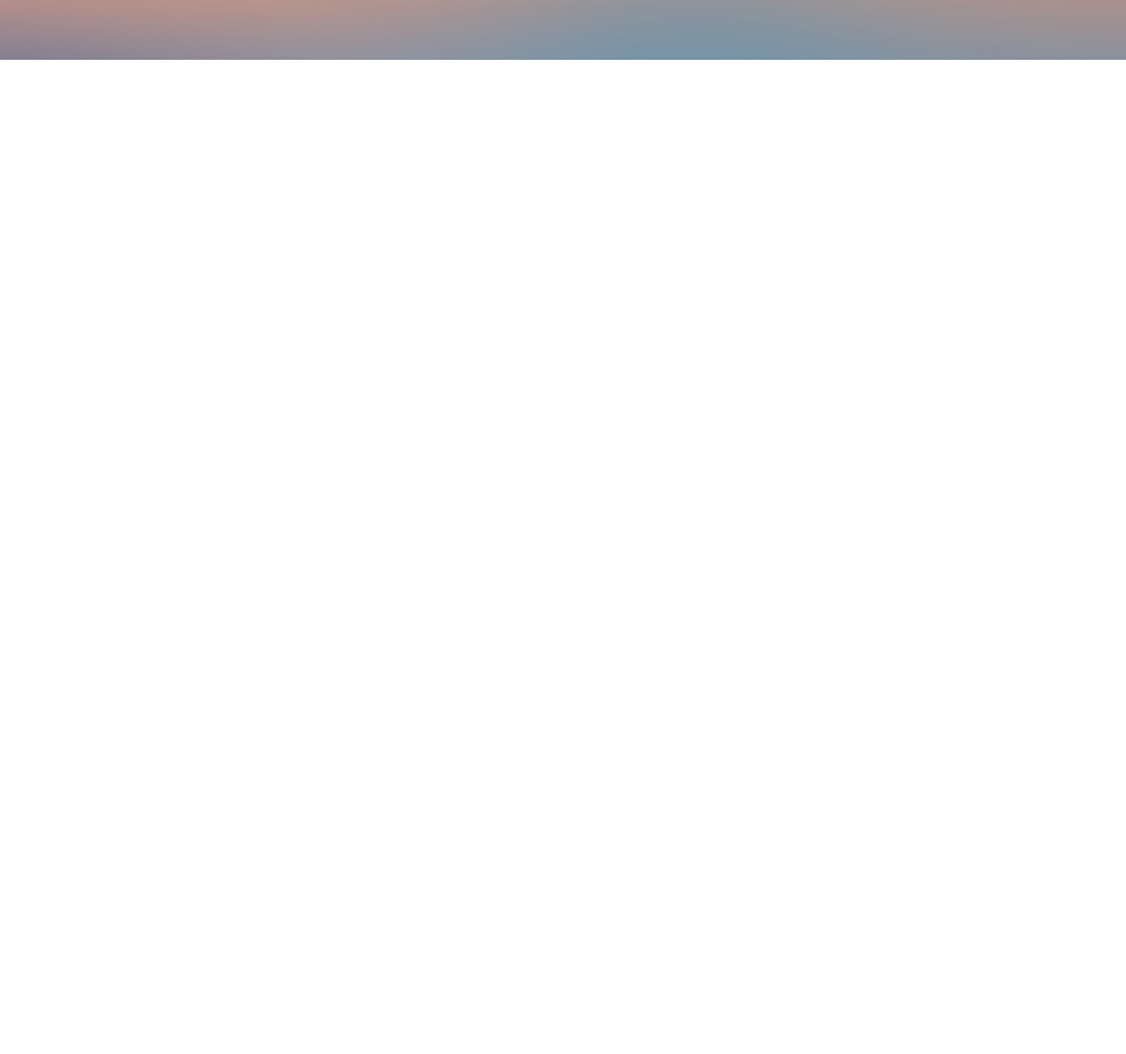
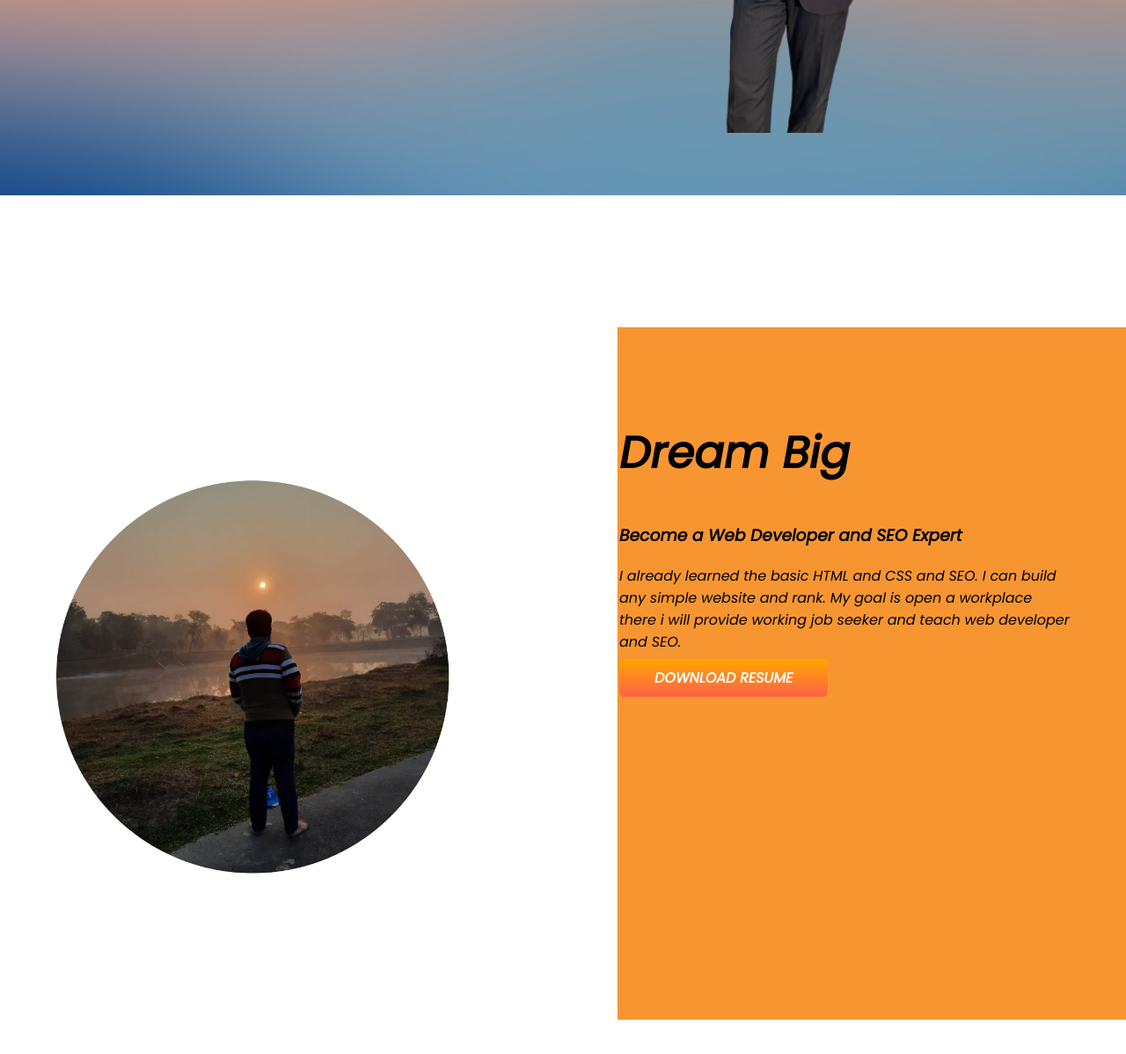
Before and after one commit to Rafsan12/Main-portfolio, a plain HTML site: page index.html in a window 1280 px wide. Shown: the part 528-1726 px from the top of the page at 88% size. Before the commit the page ends 800 px from the top, so only its background shows below. Drawn offline with Linux system fonts and the light colour scheme.

Commit message:
Dream Big

```diff
--- a/index.html
+++ b/index.html
@@ -21,10 +21,23 @@
     </div>
 
     <div class="half-with">
-        <img src="images/Social Media Photo Profile Picture Frame Instagram Post.png" alt="">
+        <img src="images/WhatsApp_Image_2021-12-30_at_7.36.37_PM-removebg-preview.png" alt="">
 
     </div>
 
    </section>
+   <section class="dream-big">
+       <div class="half-with">
+           <img src="images/Untitled design (3).png">
+       </div >
+       <div class="half-with">
+           <h1> Dream Big</h1>
+           <h3> Become a Web Developer and SEO Expert</h3>
+           <p>I already learned the basic HTML and CSS and SEO. I can build any simple website and rank. My goal is open a workplace there i will provide working job seeker and teach web developer and SEO.
+
+           </p>
+           <a class="link-button" target="blank" href=""> DOWNLOAD RESUME</a>
+       </div>
+   </section>
 </body>
 </html>
--- a/style.css
+++ b/style.css
@@ -10,6 +10,7 @@ h1{
 }
 section{
     display: flex;
+    margin-bottom: 150px;
 }
     .half-with{
         width: 50%;
@@ -30,3 +31,7 @@ section{
         background-image: url(images/Frosted\ Orange\ Music\ Brand\ Guidelines\ Presentation.png);
         background-repeat: no-repeat;
     }
+ .dream-big{
+     background-image:url(images/dream.png);
+     background-repeat: no-repeat;
+ }
```
Also changed, not shown: images/Untitled design (3).png (added), images/WhatsApp_Image_2021-12-30_at_7.36.37_PM-removebg-preview.png (added), images/dream.png (added).
